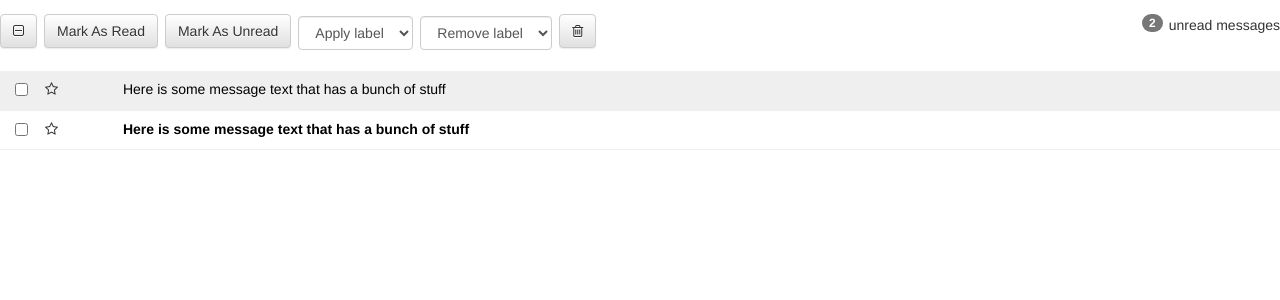
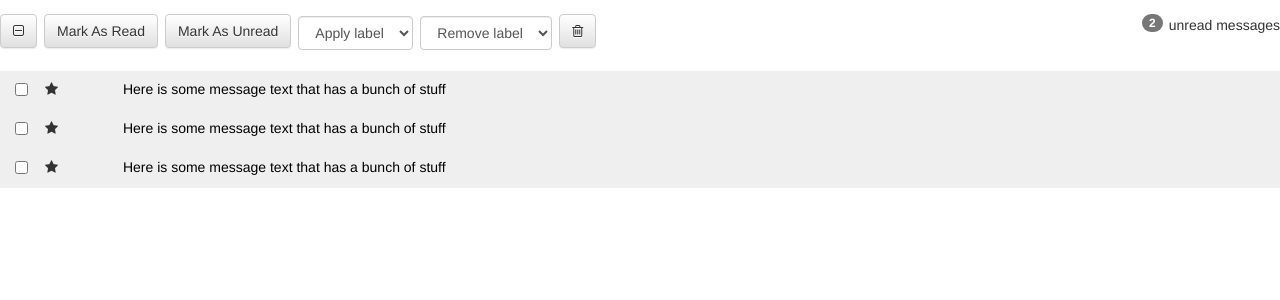
Before and after one commit to cburns21/react-inbox, a React (Create React App) app: page / in a window 1280 px wide. Shown: the top 300 px of the page. Built offline with nearby package versions, Linux system fonts and the light colour scheme.

Commit message:
mapped over messages

```diff
--- a/src/App.js
+++ b/src/App.js
@@ -4,11 +4,21 @@ import MessageList from './components/MessageList.js';
 import './App.css';
 
 class App extends Component {
+
+  constructor(props) {
+    super(props)
+    this.state = {
+      messages: [1,2,3]
+    }
+  }
+
   render() {
     return (
       <div className="app">
         <Toolbar></Toolbar>
-        <MessageList></MessageList>
+        <MessageList
+          messages={this.state.messages}>
+        </MessageList>
       </div>
     );
   }
--- a/src/components/Message.js
+++ b/src/components/Message.js
@@ -1,12 +1,29 @@
 import React, { Component } from 'react';
 import '../App.css';
 
-class Message extends Component {
-  render() {
+let Message = (props) =>  {
     return (
-        null
+        <div clasName="messageList">
+            <div className="row message read">
+                <div className="col-xs-1">
+                    <div className="row">
+                        <div className="col-xs-2">
+                            <input type="checkbox" />
+                        </div>
+                        <div className="col-xs-2">
+                            <i className={false ? "star fa fa-star-o" : "star fa fa-star"}></i>
+                        </div>
+                    </div>
+                </div>
+                <div className="col-xs-11">
+                    <a href="#">
+                        Here is some message text that has a bunch of stuff
+                    </a>
+                </div>
+            </div>
+        </div>
     );
   }
-}
+
 
 export default Message;
--- a/src/components/MessageList.js
+++ b/src/components/MessageList.js
@@ -2,53 +2,15 @@ import React, { Component } from 'react';
 import Message from './Message.js';
 import '../App.css';
 
-class MessageList extends Component {
-  render() {
+const MessageList = (props) => {
     return (
-        <div clasName="messageList">
-        <div className="row message read">
-            <div className="col-xs-1">
-                <div className="row">
-                    <div className="col-xs-2">
-                        <input type="checkbox" />
-                    </div>
-                    <div className="col-xs-2">
-                        <i className="star fa fa-star-o"></i>
-                    </div>
-                </div>
-            </div>
-            <div className="col-xs-11">
-                <a href="#">
-                    Here is some message text that has a bunch of stuff
-                </a>
-            </div>
-        </div>
-        <div className="row message unread">
-            <div className="col-xs-1">
-                <div className="row">
-                    <div className="col-xs-2">
-                        <input type="checkbox" />
-                    </div>
-                    <div className="col-xs-2">
-                        <i className="star fa fa-star-o"></i>
-                    </div>
-                </div>
-            </div>
-            <div className="col-xs-11">
-                <a href="#">
-                    Here is some message text that has a bunch of stuff
-                </a>
-            </div>
-        </div>
-
-        <div>
-            <Message></Message>
-        </div>
-        </div>
+            props.messages.map(message => {
+                return <Message></Message>
+            })
 
 
-    )
-  }
+    );
+
 }
 
 export default MessageList;
```
